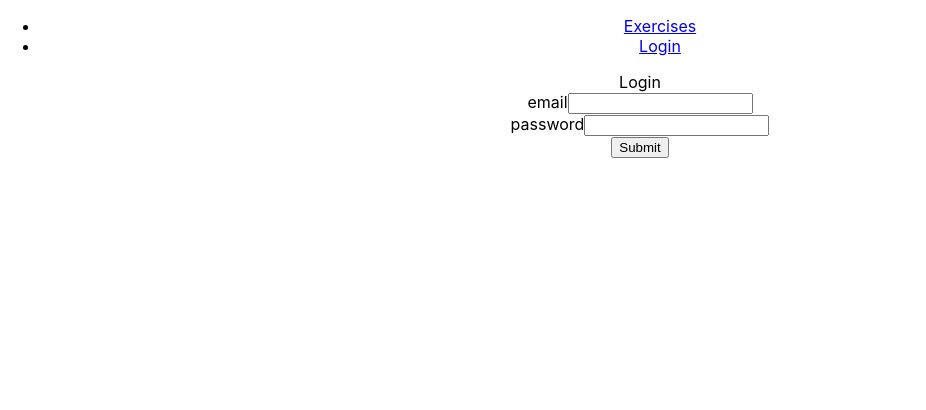
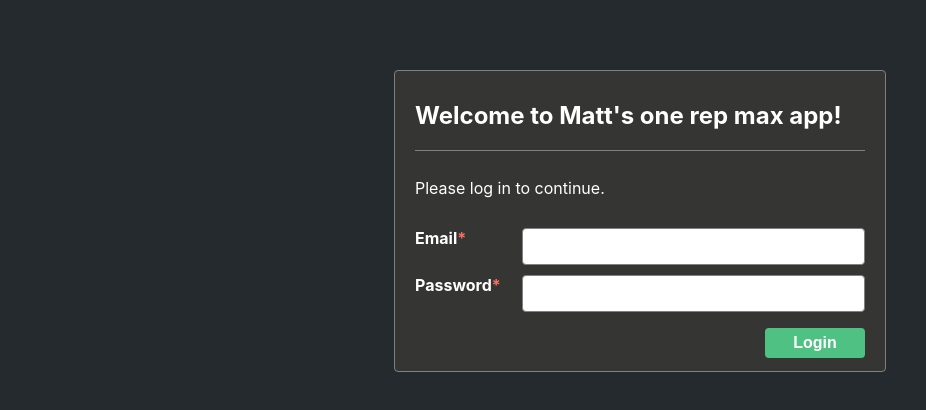
Before and after one commit to mattjenny/one-rep-max, a React (Create React App) app: page /login in a window 1280 px wide. Shown: the top 410 px of the page, without its empty margins (0-926 px from the left). Built offline with nearby package versions, Linux system fonts and the light colour scheme.

Commit message:
Login screen polish

```diff
--- a/src/App.css
+++ b/src/App.css
@@ -1,5 +1,9 @@
 .App {
-  text-align: center;
+  position: absolute;
+  top: 0;
+  left: 0;
+  right: 0;
+  bottom: 0;
 }
 
 .App-logo {
--- a/src/components/Login.tsx
+++ b/src/components/Login.tsx
@@ -7,17 +7,89 @@ import { loadUsersWithAuthInfo } from '../network/client';
 import { AuthManager } from '../auth/AuthManager';
 import { setUser as setUserAction } from '../store/actions';
 import { IUser } from '../store/types';
+import {
+    GRAY,
+    DARK_GRAY,
+    GREEN,
+    RED,
+    WARN,
+} from '../constants/colors';
 
 const LoginWrapper = styled.div`
+    display: flex;
+    justify-content: center;
+    padding-top: 70px;
+    height: 100%;
+    background: ${DARK_GRAY};
 `;
 
 const LoginPanel = styled.div`
+    border: 1px solid gray;
+    border-radius: 4px;
+    padding: 10px 20px;
+    width: 450px;
+    max-width: 100%;
+    height: 280px;
+    max-height: 100%;
+    background: ${GRAY};
+    color: white;
+`;
+
+const Divider = styled.div`
+    padding: 5px 40px;
+    border-top: 1px solid gray;
+    height: 1px;
+`;
+
+const InvalidText = styled.p`
+    color: ${WARN};
+    font-style: italic;
+`;
+
+const FormItems = styled.ol`
+    margin-top: 30px;
+    list-style: none;
+    padding-inline-start: 0;
+`;
+
+const FormItem = styled.li`
+    margin-bottom: 10px;
+    display: flex;
+`;
+
+const FormLabel = styled.label`
+    width: 25%;
+    font-weight: 700;
+`;
+
+const FormInput = styled.input`
+    padding: 10px;
+    border: 1px solid gray;
+    border-radius: 4px;
+    width: 75%;
+`;
+
+const SubmitButton = styled.button`
+    background: ${GREEN};
+    border: none;
+    border-radius: 4px;
+    color: white;
+    font-weight: 700;
+    height: 30px;
+    width: 100px;
+    font-size: 16px;
+    float: right;
+`;
+
+const RequiredText = styled.span`
+    color: ${RED};
 `;
 
 interface State {
     email: string;
     password: string;
     redirect: boolean;
+    invalid: boolean;
 }
 
 interface IDispatchProps {
@@ -33,6 +105,7 @@ class UnconnectedLogin extends React.PureComponent<Props, State> {
             email: '',
             password: '',
             redirect: AuthManager.isAuthenticated(),
+            invalid: false,
         };
     }
 
@@ -44,23 +117,32 @@ class UnconnectedLogin extends React.PureComponent<Props, State> {
         return (
             <LoginWrapper>
                 <LoginPanel>
-                    <div>Login</div>
-                    <div>
-                        <form onSubmit={this.handleSubmission}>
-                            <div>
-                                <label>email</label>
-                                <input type="email" value={this.state.email} onChange={this.handleEmailChange} />
-                            </div>
-                            <div>
-                                <label>password</label>
-                                <input type="password" value={this.state.password} onChange={this.handlePasswordChange} />
-                            </div>
-                            <button type="submit">Submit</button>
-                        </form>
-                    </div>
+                    <h2>Welcome to Matt's one rep max app!</h2>
+                    <Divider />
+                    <form onSubmit={this.handleSubmission}>
+                        {this.renderSubtitleText()}
+                        <FormItems>
+                            <FormItem>
+                                <FormLabel>Email<RequiredText>*</RequiredText></FormLabel>
+                                <FormInput type="email" value={this.state.email} onChange={this.handleEmailChange} />
+                            </FormItem>
+                            <FormItem>
+                                <FormLabel>Password<RequiredText>*</RequiredText></FormLabel>
+                                <FormInput type="password" value={this.state.password} onChange={this.handlePasswordChange} />
+                            </FormItem>
+                        </FormItems>
+                        <SubmitButton type="submit">Login</SubmitButton>
+                    </form>
                 </LoginPanel>
             </LoginWrapper>
         );
+    }
+
+    private renderSubtitleText = () => {
+        if (this.state.invalid) {
+            return <InvalidText>Invalid username or password.</InvalidText>
+        }
+        return <p>Please log in to continue.</p>;
     }
 
     private handleSubmission = (event: any) => {
@@ -75,8 +157,7 @@ class UnconnectedLogin extends React.PureComponent<Props, State> {
                 this.setState({ redirect: true });
             })
             .catch((e) => {
-                console.error('Error fetching users: ', e);
-                // TODO handle error
+                this.setState({ invalid: true });
             });
     }
 
--- /dev/null
+++ b/src/constants/colors.ts
@@ -0,0 +1,5 @@
+export const DARK_GRAY = '#242A2E';
+export const GRAY = '#353533';
+export const RED = '#FF6E60';
+export const GREEN = '#4EC183';
+export const WARN = '#D9822B';
--- a/src/routes/AppRouter.tsx
+++ b/src/routes/AppRouter.tsx
@@ -2,7 +2,6 @@ import React from 'react';
 import {
     BrowserRouter as Router,
     Route,
-    Link,
     Redirect,
 } from 'react-router-dom';
 
@@ -13,18 +12,6 @@ import { Login } from '../components/Login';
 export const AppRouter: React.SFC<{}> = () => {
     return (
         <Router>
-            <div>
-                <nav>
-                <ul>
-                    <li>
-                        <Link to="/exercises">Exercises</Link>
-                    </li>
-                    <li>
-                        <Link to="/login">Login</Link>
-                    </li>
-                </ul>
-                </nav>
-
             <ExercisesRoute path="/exercises" component={Exercises} />
             <Route path="/login" component={Login} />
             <Route
@@ -38,7 +25,6 @@ export const AppRouter: React.SFC<{}> = () => {
                     />
                 )
             } />
-            </div>
         </Router>
     );
 }
```
Lines whose indentation alone changed are shown as unchanged.
